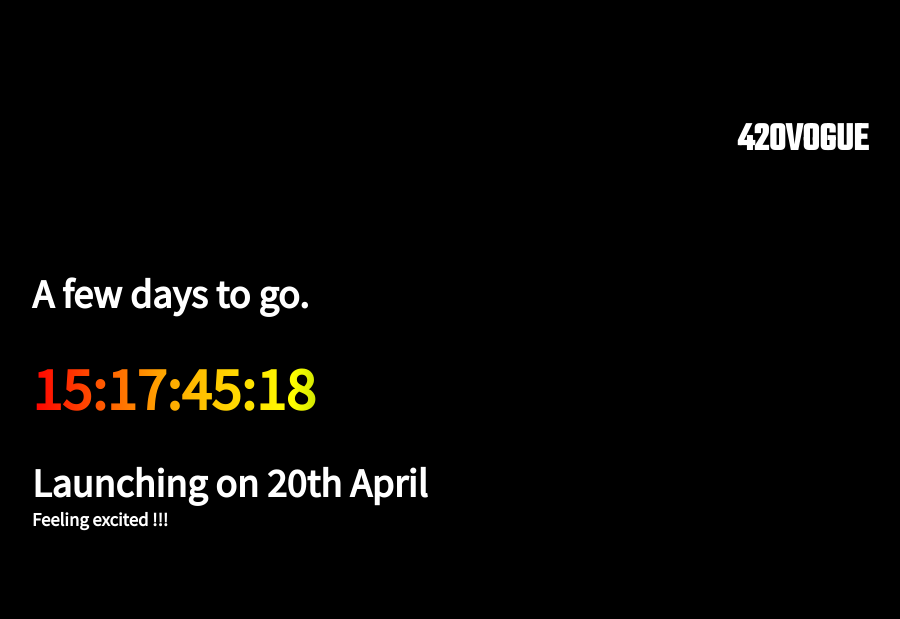
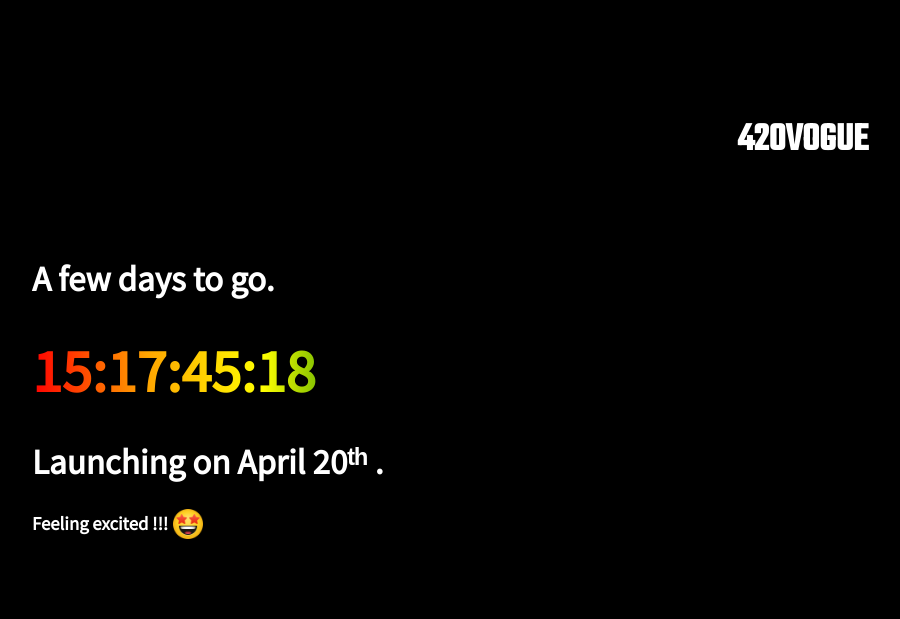
Before and after one commit to korathbasil/420-vogue-welcome, a plain HTML site: page index.html in a window 1280 px wide. Shown: the top 619 px of the page, without its empty margins (190-1090 px from the left). Drawn offline with Linux system fonts and the light colour scheme.

Commit message:
add emoji

```diff
--- a/index.html
+++ b/index.html
@@ -42,8 +42,12 @@
             <span id="seconds">00</span>
           </h3>
 
-          <h2>Launching on 20th April</h2>
-          <h3>Feeling excited !!!</h3>
+          <h2>Launching on April 20ᵗʰ .</h2>
+
+          <div>
+            <h3>Feeling excited !!!</h3>
+            <img src="excited-face.png" alt="excited emoji" />
+          </div>
         </div>
 
         <!-------------- Bottom --------------->
--- a/style.css
+++ b/style.css
@@ -42,7 +42,7 @@ a {
 }
 
 .content > h2 {
-  font-size: 40px;
+  font-size: 35px;
 }
 .timer {
   margin: 2rem 0;
@@ -54,6 +54,17 @@ a {
   -webkit-text-fill-color: transparent;
   -webkit-background-clip: text;
   background-clip: text;
+}
+
+.content > div {
+  display: flex;
+  align-items: center;
+  margin-top: 20px;
+}
+
+.content > div > img {
+  width: 40px;
+  height: 40px;
 }
 
 .bottom {
```
Also changed, not shown: excited-face-small.png (added), excited-face.png (added).
